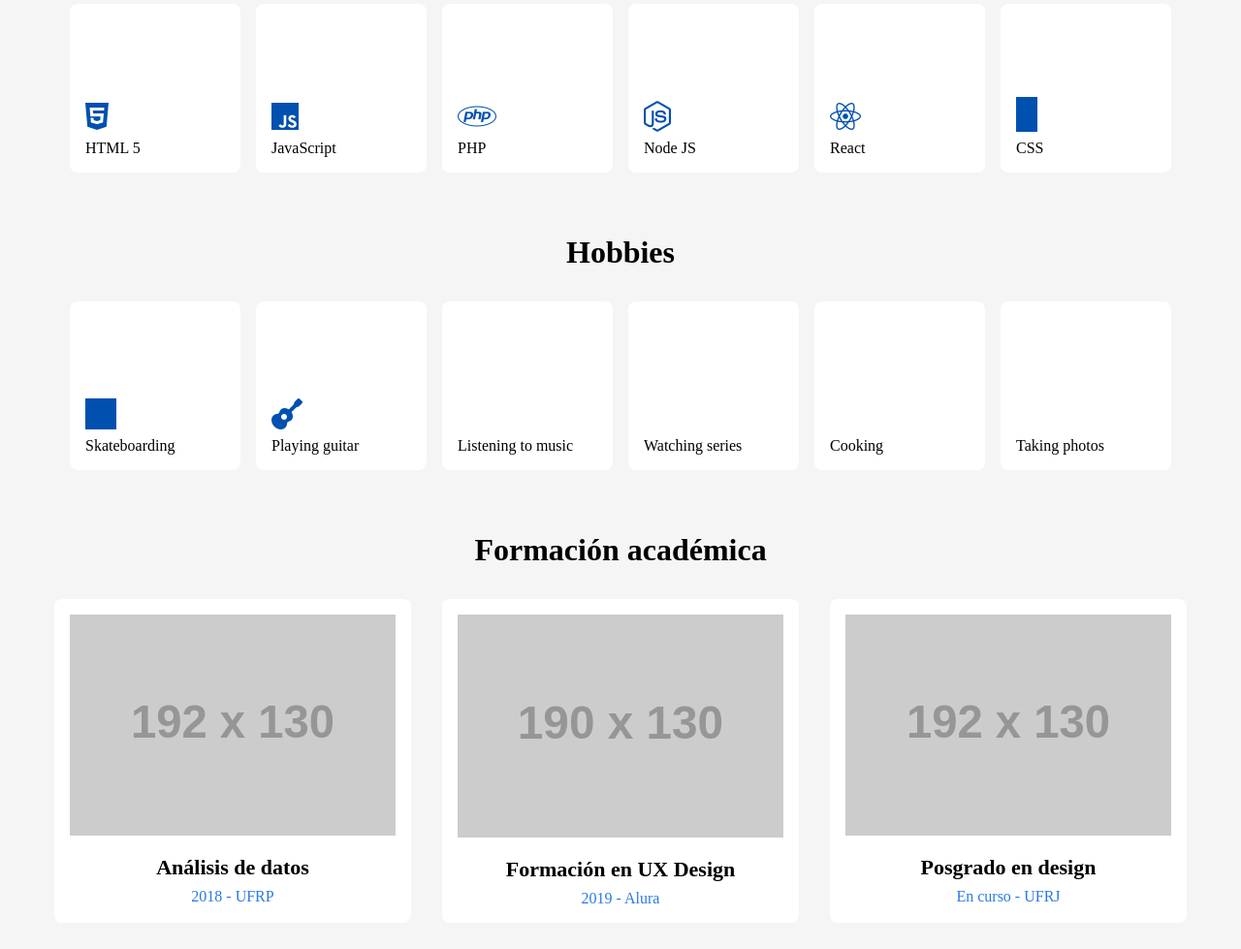
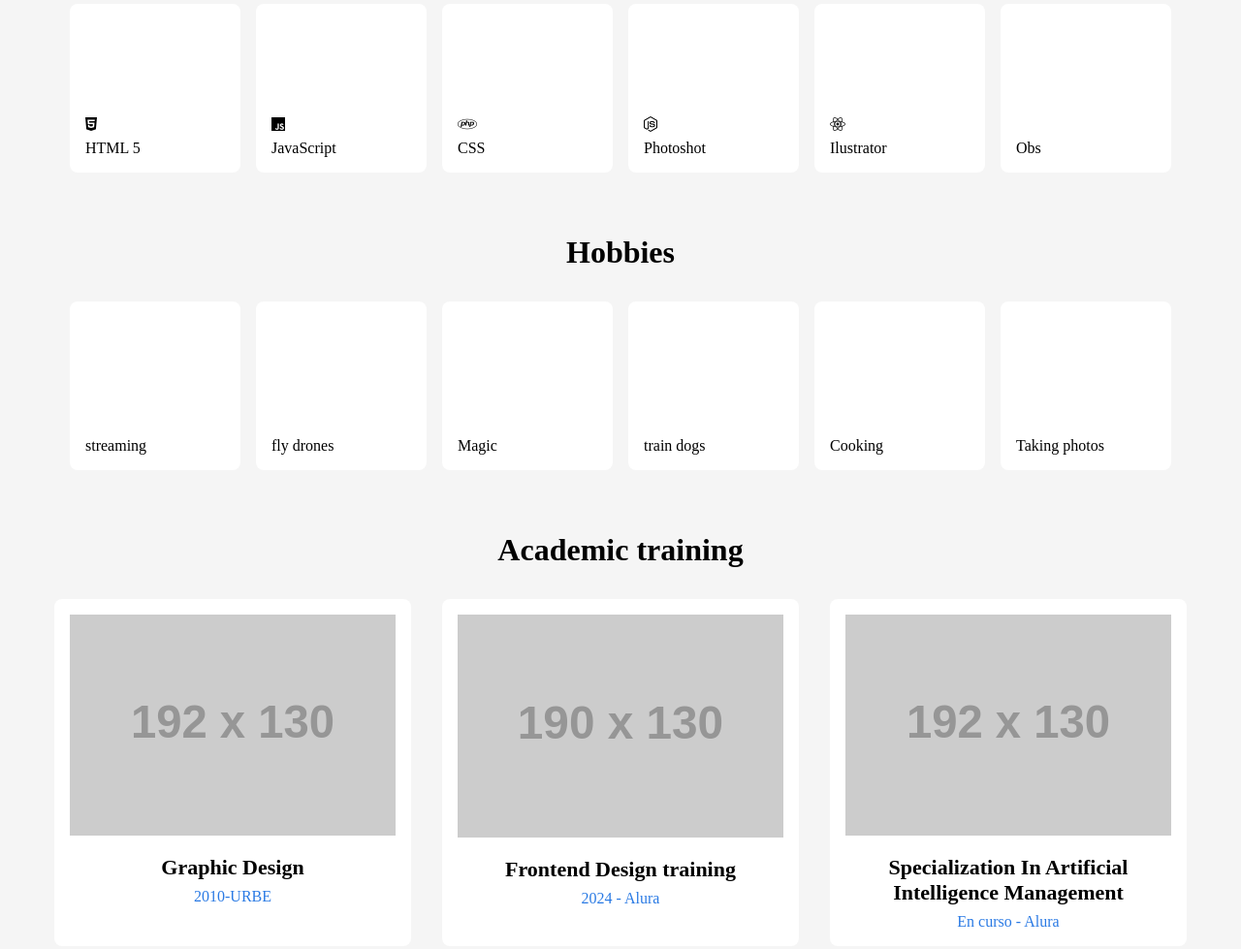
Before and after one commit to Acerock24/figma-callenge-front-end, a plain HTML site: page index.html in a window 1280 px wide. Shown: the part 920-1899 px from the top of the page at 97% size. Drawn offline with Linux system fonts and the light colour scheme; placeholder pictures from the web are drawn by us.

Commit message:
Add files via upload

```diff
--- a/index.html
+++ b/index.html
@@ -73,19 +73,19 @@
                 </div>
                 <div class="skill">
                     <i class="fab fa-php"></i>
-                    <span>PHP</span>
+                    <span>CSS</span>
                 </div>
                 <div class="skill">
                     <i class="fab fa-node-js"></i>
-                    <span>Node JS</span>
+                    <span>Photoshot</span>
                 </div>
                 <div class="skill">
                     <i class="fab fa-react"></i>
-                    <span>React</span>
+                    <span>Ilustrator</span>
                 </div>
                 <div class="skill">
                     <span class="css-icon"></span>
-                    <span>CSS</span>
+                    <span>Obs</span>
                 </div>
             </div>
         </section>
@@ -96,19 +96,19 @@
             <div class="hobbies-container">
                 <div class="hobby">
                     <span class="hobby-icon skateboarding"></span>
-                    <span>Skateboarding</span>
+                    <span>streaming</span>
                 </div>
                 <div class="hobby">
                     <i class="fas fa-guitar"></i>
-                    <span>Playing guitar</span>
+                    <span>fly drones</span>
                 </div>
                 <div class="hobby">
                     <span class="hobby-icon music"></span>
-                    <span>Listening to music</span>
+                    <span>Magic</span>
                 </div>
                 <div class="hobby">
                     <span class="hobby-icon series"></span>
-                    <span>Watching series</span>
+                    <span>train dogs</span>
                 </div>
                 <div class="hobby">
                     <span class="hobby-icon cooking"></span>
@@ -123,22 +123,22 @@
 
         <!-- Sección de Formación Académica -->
         <section id="education" class="education-section">
-            <h2>Formación académica</h2>
+            <h2>Academic training</h2>
             <div class="education-container">
                 <div class="education-item">
                     <img src="https://via.placeholder.com/192x130" alt="Análisis de datos" class="education-image">
-                    <h3>Análisis de datos</h3>
-                    <p>2018 - UFRP</p>
+                    <h3>Graphic Design</h3>
+                    <p>2010-URBE</p>
                 </div>
                 <div class="education-item">
                     <img src="https://via.placeholder.com/190x130" alt="Formación en UX Design" class="education-image">
-                    <h3>Formación en UX Design</h3>
-                    <p>2019 - Alura</p>
+                    <h3>Frontend Design training</h3>
+                    <p>2024 - Alura</p>
                 </div>
                 <div class="education-item">
                     <img src="https://via.placeholder.com/192x130" alt="Posgrado en design" class="education-image">
-                    <h3>Posgrado en design</h3>
-                    <p>En curso - UFRJ</p>
+                    <h3>Specialization In Artificial Intelligence Management</h3>
+                    <p>En curso - Alura</p>
                 </div>
             </div>
         </section>
--- a/styles.css
+++ b/styles.css
@@ -172,7 +172,7 @@ html, body {
     width: 176px;
     height: 174px;
     padding: 16px;
-    background: white;
+    background: rgb(255, 255, 255);
     display: flex;
     flex-direction: column;
     justify-content: flex-end;
@@ -181,16 +181,12 @@ html, body {
     border-radius: 8px;
 }
 
-.skill i,
-.skill .css-icon {
-    font-size: 32px;
-    color: #0050AF;
-}
+
 
 .skill .css-icon {
     width: 22px;
     height: 35.54px;
-    background: #0050AF;
+    background: #ffffff;
     display: block;
 }
 
@@ -230,13 +226,13 @@ html, body {
 .hobby i,
 .hobby .hobby-icon {
     font-size: 32px;
-    color: #0050AF;
+    color: #ffffff;
 }
 
 .hobby .hobby-icon.skateboarding {
     width: 32px;
     height: 32px;
-    background: #0050AF;
+    background: #ffffff;
     position: relative;
 }
 
@@ -244,7 +240,7 @@ html, body {
     content: '';
     width: 24px;
     height: 24px;
-    background: #0050AF;
+    background: #ffffff;
     position: absolute;
     top: 4px;
     left: 4px;
```
Also changed, not shown: behance (1).png (added), descarga.png (added), github.png (added), illustrator.png (added), linkedin.png (added), photoshop-lightroom.png (added), photoshop.png (added), premiere.png (added), twitch.png (added), visual-basic.png (added), whatsapp.png (added), 1 other file.
